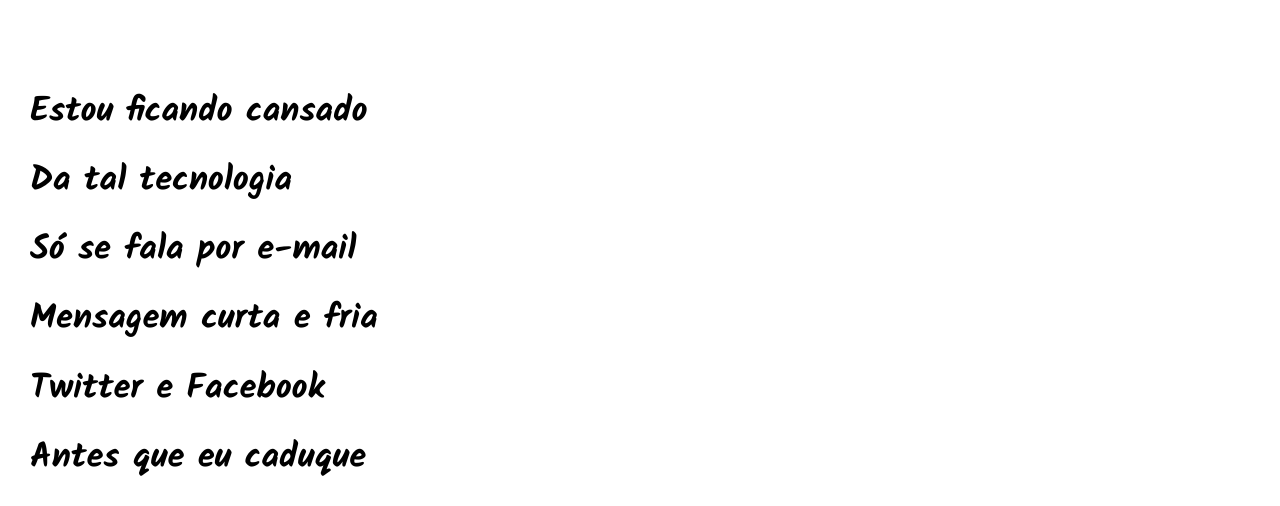
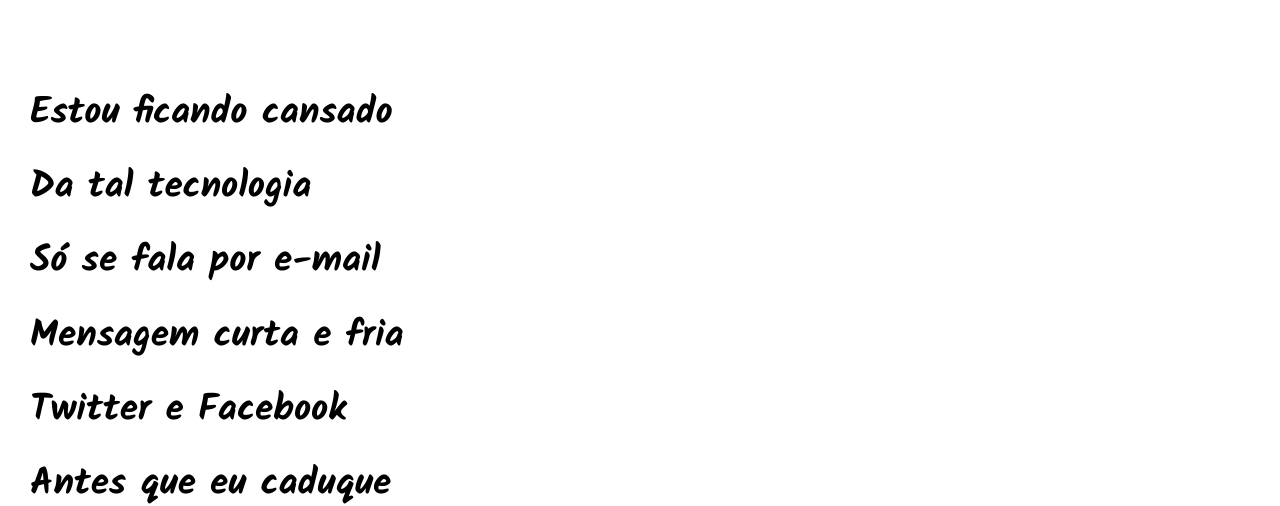
Before and after one commit to franciscolaercio/projeto-cordel, a plain HTML site: page index.html in a window 1280 px wide. Shown: the part 303-809 px from the top of the page. Drawn offline with nearby package versions, Linux system fonts and the light colour scheme.

Commit message:
ajustando o css

```diff
--- a/estilo/style.css
+++ b/estilo/style.css
@@ -54,7 +54,7 @@ section {
     line-height: 2em;
     font-family: var(--fonte3);
     font-weight: 700;
-    font-size: 2.7vw;
+    font-size: 2.9vw;
 }
 
 section > p {
```
